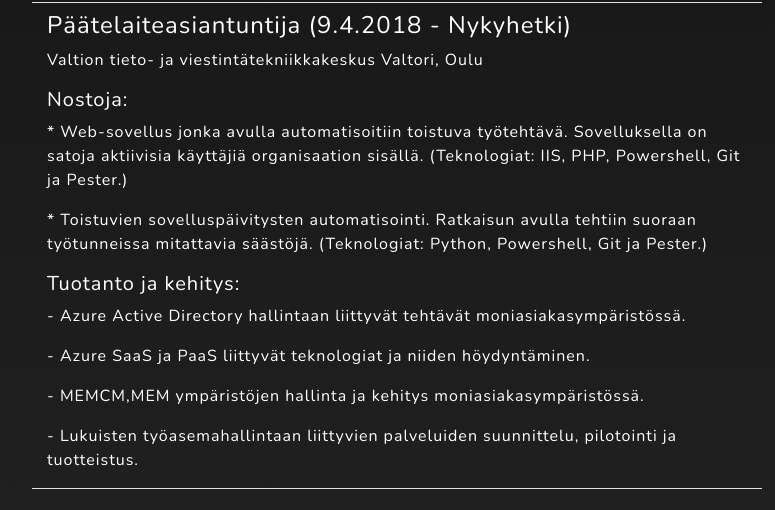
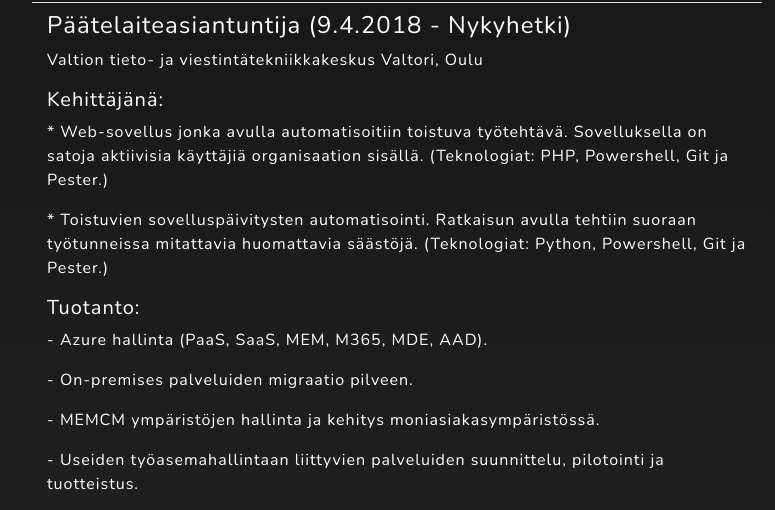
Before and after one commit to paivikematti/paivikematti.github.io, a plain HTML site: page index.html in a window 1280 px wide. Shown: the part 212-722 px from the top of the page, without its empty margins (243-1018 px from the left). Drawn offline with nearby package versions, Linux system fonts and the light colour scheme.

Commit message:
made some changes

```diff
--- a/index.html
+++ b/index.html
@@ -37,14 +37,14 @@
             <div class="border-bottom border-top container">
               <h4 class="mb-2 mt-2">Päätelaiteasiantuntija (9.4.2018 - Nykyhetki)</h4>
               <div class="subheading mb-3">Valtion tieto- ja viestintätekniikkakeskus Valtori, Oulu</div>
-              <h5>Nostoja:</h5>
-              <p>* Web-sovellus jonka avulla automatisoitiin toistuva työtehtävä. Sovelluksella on satoja aktiivisia käyttäjiä organisaation sisällä. (Teknologiat: IIS, PHP, Powershell, Git ja Pester.)</p>
-              <p>* Toistuvien sovelluspäivitysten automatisointi. Ratkaisun avulla tehtiin suoraan työtunneissa mitattavia säästöjä. (Teknologiat: Python, Powershell, Git ja Pester.)</p>
-			  <h5>Tuotanto ja kehitys:</h5>
-			  <p>- Azure Active Directory hallintaan liittyvät tehtävät moniasiakasympäristössä.</p>
-			  <p>- Azure SaaS ja PaaS liittyvät teknologiat ja niiden höydyntäminen.</p>
-			  <p>- MEMCM,MEM ympäristöjen hallinta ja kehitys moniasiakasympäristössä.</p>
-			  <p>- Lukuisten työasemahallintaan liittyvien palveluiden suunnittelu, pilotointi ja tuotteistus.</p>
+              <h5>Kehittäjänä:</h5>
+              <p>* Web-sovellus jonka avulla automatisoitiin toistuva työtehtävä. Sovelluksella on satoja aktiivisia käyttäjiä organisaation sisällä. (Teknologiat: PHP, Powershell, Git ja Pester.)</p>
+              <p>* Toistuvien sovelluspäivitysten automatisointi. Ratkaisun avulla tehtiin suoraan työtunneissa mitattavia huomattavia säästöjä. (Teknologiat: Python, Powershell, Git ja Pester.)</p>
+			  <h5>Tuotanto:</h5>
+			  <p>- Azure hallinta (PaaS, SaaS, MEM, M365, MDE, AAD).</p>
+			  <p>- On-premises palveluiden migraatio pilveen.</p>
+			  <p>- MEMCM ympäristöjen hallinta ja kehitys moniasiakasympäristössä.</p>
+			  <p>- Useiden työasemahallintaan liittyvien palveluiden suunnittelu, pilotointi ja tuotteistus.</p>
             </div>
           </div>
           <div class="mt-4 col-lg-8 mx-auto">
```
